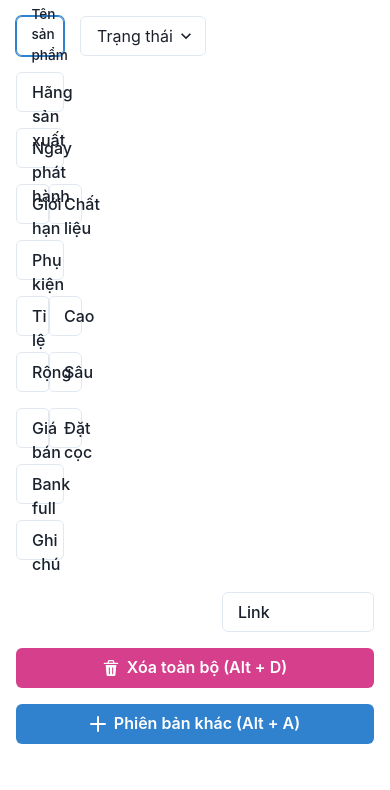
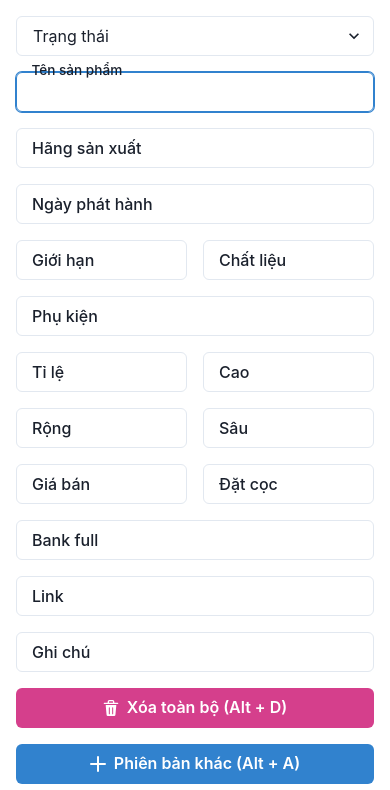
Before and after one commit to minhtri2011/royaltoystool, a React (Create React App) app: page / in a window 390 px wide. Shown: the top 790 px of the page. Built offline with nearby package versions, Linux system fonts and the light colour scheme.

Commit message:
fix responsive

```diff
--- a/src/components/form.jsx
+++ b/src/components/form.jsx
@@ -271,18 +271,25 @@ const Form = () => {
     });
   };
 
-  const handleChangePreOrder=e=>{
+  const handleChangePreOrder = (e) => {
     const value = e.target.value;
-    dispatch(setFormValue({name:'preOrder',value}))
-  }
+    dispatch(setFormValue({ name: "preOrder", value }));
+  };
 
   return (
     <>
       <div className="grid gap-4 grid-cols-4 gridFormTemplateMobile sm:gridFormTemplate">
-        <Select className="cursor-pointer" style={{ gridArea: "preOrder" }} onChange={handleChangePreOrder} value={preOrder} placeholder="Trạng thái">
-          <option value="[Pre-order] ">Pre-order</option>
-          <option value="[Hàng sẵn] ">Hàng sẵn</option>
-        </Select>
+        <div style={{ gridArea: "preOrder" }}>
+          <Select
+            className="cursor-pointer !w-full"
+            onChange={handleChangePreOrder}
+            value={preOrder}
+            placeholder="Trạng thái"
+          >
+            <option value="[Pre-order] ">Pre-order</option>
+            <option value="[Hàng sẵn] ">Hàng sẵn</option>
+          </Select>
+        </div>
         {inputArr.map((inputItem, key) => (
           <div key={key} style={{ gridArea: inputItem.name }}>
             <InputWithFloatingLabel
--- a/src/index.css
+++ b/src/index.css
@@ -24,6 +24,7 @@
   }
   .gridFormTemplateMobile {
     grid-template-areas:
+      "preOrder preOrder preOrder preOrder"
       "productName productName productName productName"
       "manufacturer manufacturer manufacturer manufacturer"
       "releaseDate releaseDate releaseDate releaseDate"
@@ -33,6 +34,7 @@
       "width width depth depth"
       "price price deposit deposit"
       "bankFull bankFull bankFull bankFull"
+      "link link link link"
       "note note note note";
   }
 }
```
